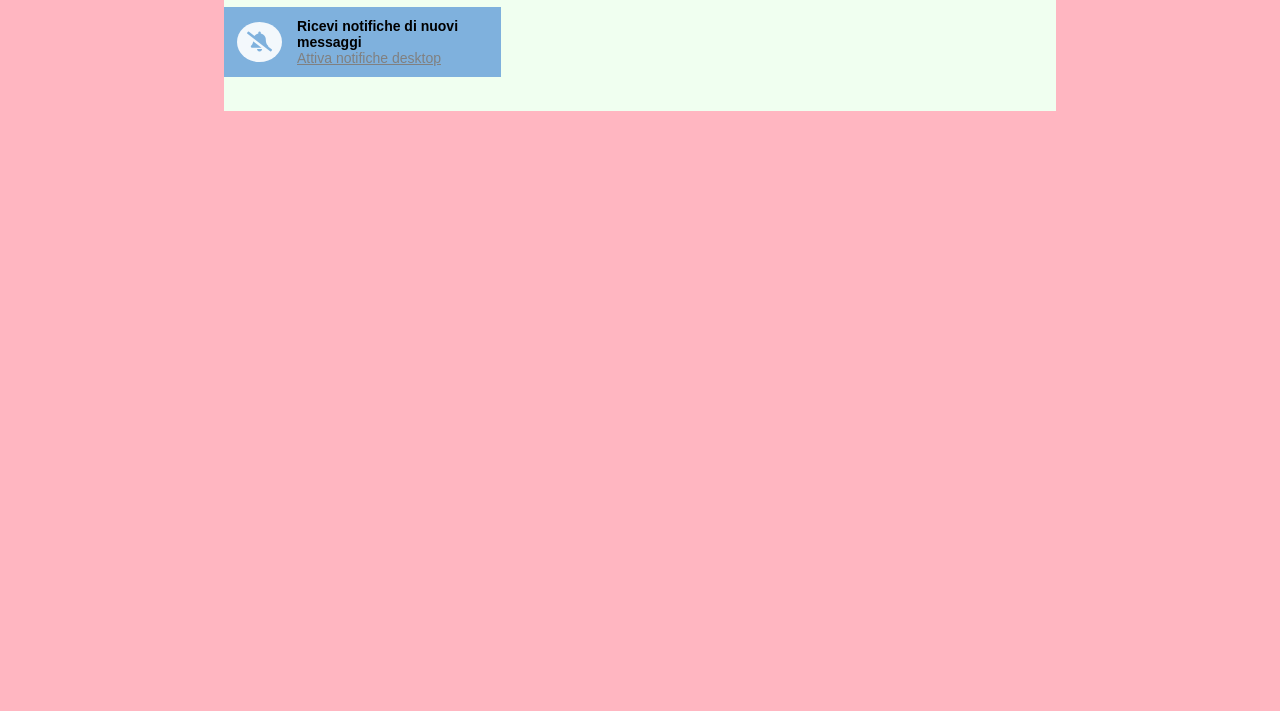
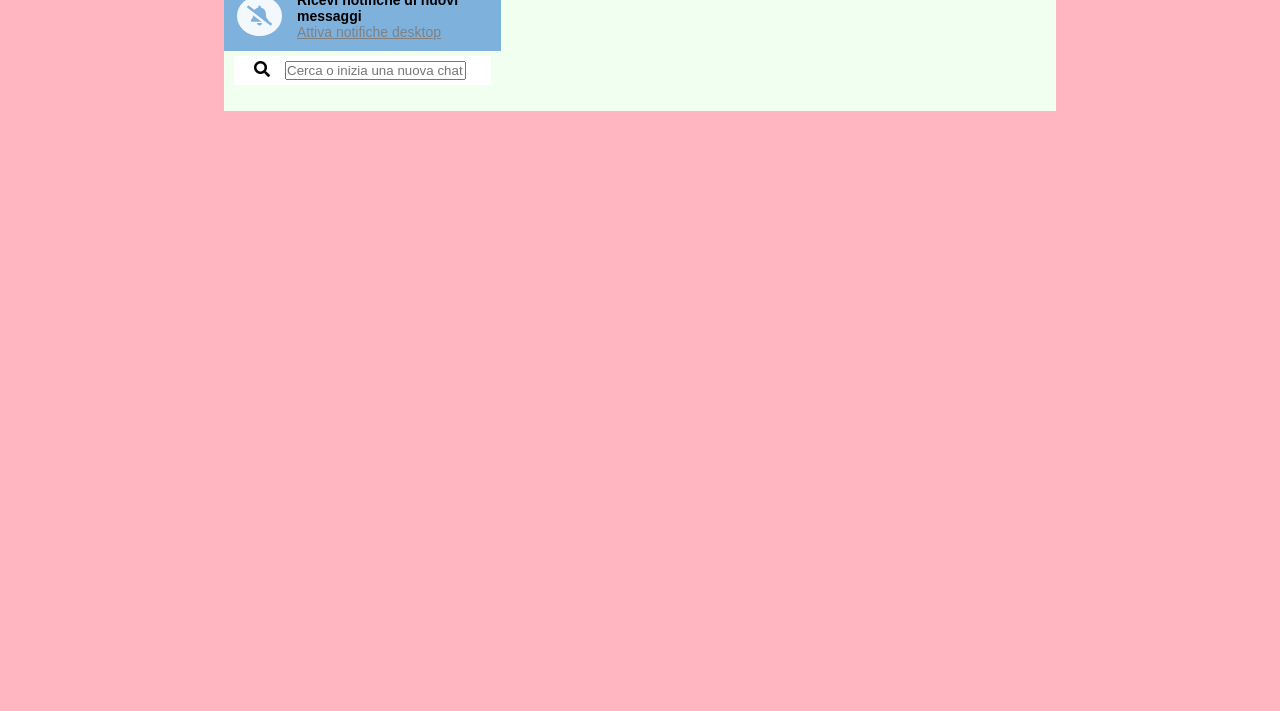
Before and after one commit to EddieFreedome/vue-boolzapp, a plain HTML site: page milestone1/index.html in a window 1280 px wide. Shown: the part 139-850 px from the top of the page. Drawn offline with Linux system fonts and the light colour scheme.

Commit message:
aggiunto barra ricerca messaggi: input ancora da stilizzare

```diff
--- a/milestone1/index.html
+++ b/milestone1/index.html
@@ -41,9 +41,18 @@
                             <a href="#" class="text-grey">Attiva notifiche desktop</a>
                         </div>
                     </div>
-                    <div class="filter-panel"></div>
+                    <div class="filter-panel">
+                        <div class="filter-input d-flex">
+                            <div class="search-icon">
+                                <i class="fas fa-search"></i>
+                            </div>
+                            <input type="text" placeholder="Cerca o inizia una nuova chat">
+                        </div>
+                    </div>
                     <div class="chat-preview">
-                        <div class="user-chat-preview"></div>
+                        <div class="user-chat-preview">
+
+                        </div>
                     </div>
                 </div>
                 <!-- Container DX -->
--- a/milestone1/style.css
+++ b/milestone1/style.css
@@ -55,6 +55,7 @@
 
 .nav-sx h4 {
     flex-grow: 2;
+    font-weight: 400;
 }
 .nav-sx .icon-container {
     flex-grow: 1;
@@ -88,6 +89,21 @@
     font-size: 14px;
 }
 
+.filter-panel{
+    padding: 5px 10px;
+}
+.filter-input{
+    padding: 5px 10px;
+    background-color: white;
+}
+.search-icon{
+    padding: 0 15px;
+    padding-left: 10px;
+}
+
+.user-chat-preview{
+    padding: 0 10px;
+}
 /*****UTILITIES*****/
 .p-relative{
     position: relative;
```
